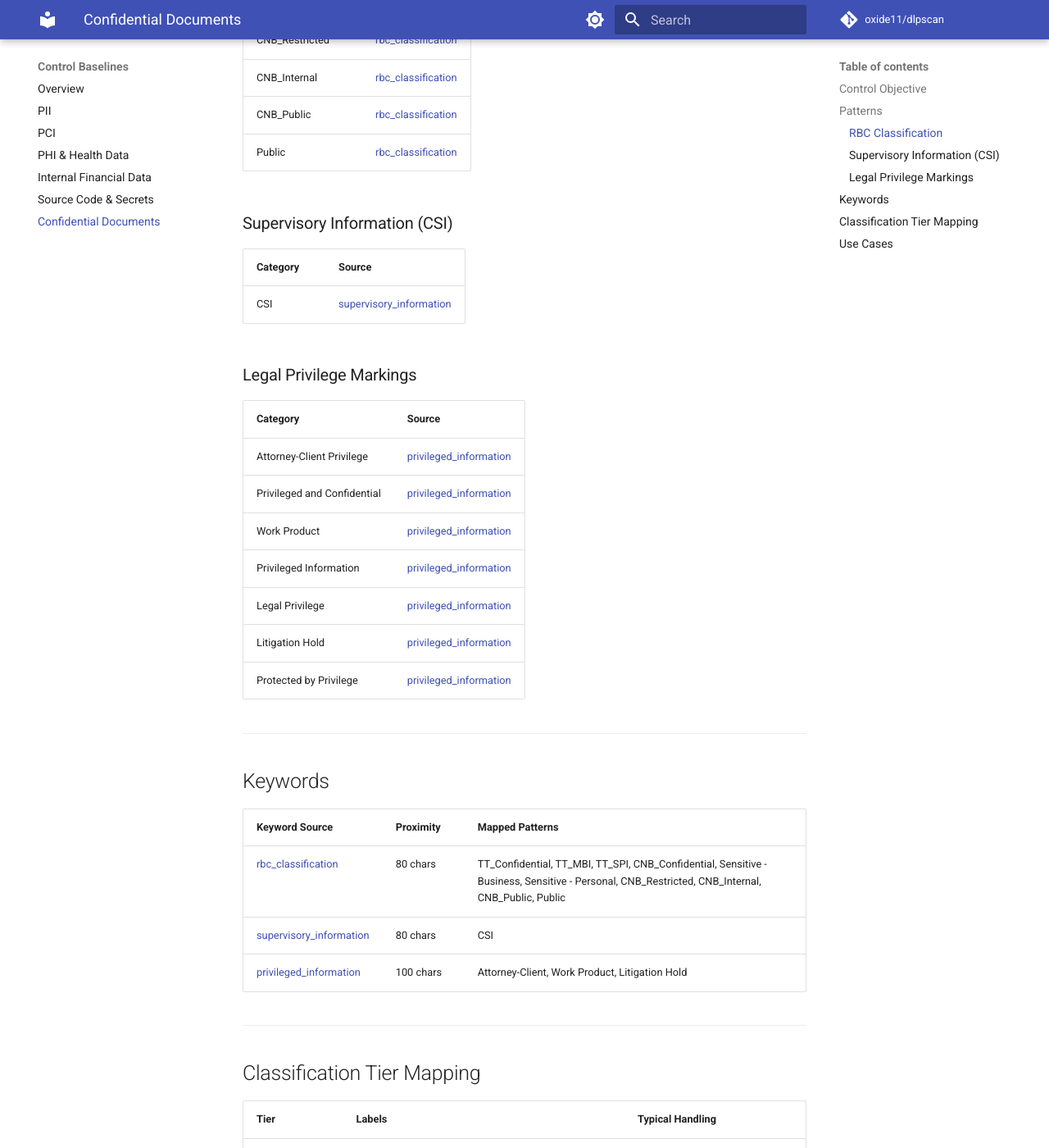
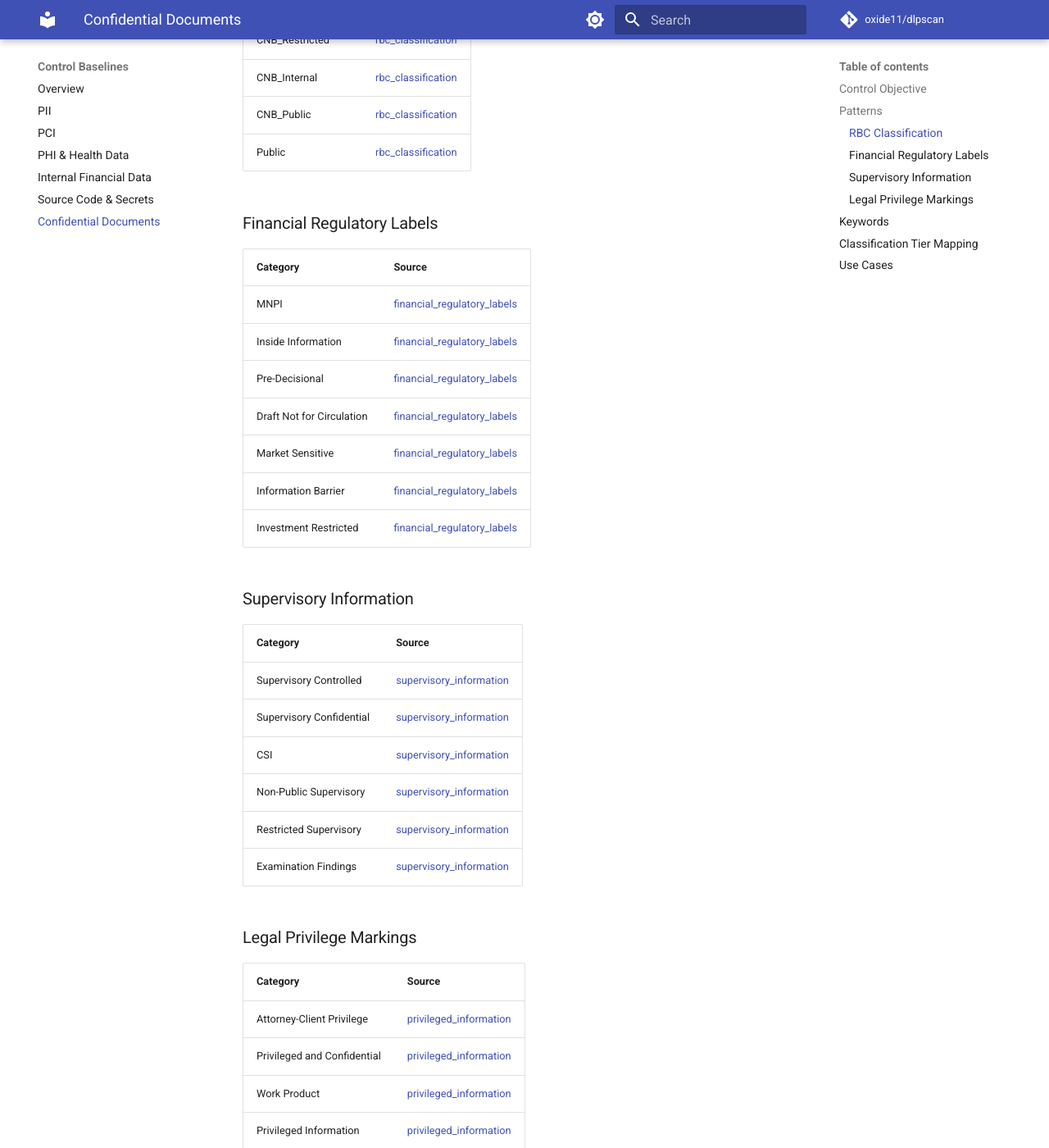
Before and after one commit to oxide11/dlpscan, an MkDocs documentation site: the page built from docs/baselines/confidential-documents.md, in a window 1280 px wide and 1400 px high, scrolled down 927 px. Shown: the whole window at 82% size. Built offline with MkDocs 1.6.1 and Material for MkDocs 9.7.7, drawn with Linux system fonts in a browser that asks for light colours; comment, search, counter and statistics services are not loaded; some of the changed text lies outside the part shown.

Commit message:
Restore financial regulatory and supervisory labels to confidential documents baseline
https://claude.ai/code/session_01PvEgYZKkv8c2QsHAQpHbim

```diff
--- a/docs/baselines/confidential-documents.md
+++ b/docs/baselines/confidential-documents.md
@@ -31,11 +31,28 @@ detecting content that has been explicitly marked as restricted.
 | CNB_Public | [rbc_classification](../patterns/generic/rbc_classification.md) |
 | Public | [rbc_classification](../patterns/generic/rbc_classification.md) |
 
-### Supervisory Information (CSI)
+### Financial Regulatory Labels
 
 | Category | Source |
 |----------|--------|
+| MNPI | [financial_regulatory_labels](../patterns/generic/financial_regulatory_labels.md) |
+| Inside Information | [financial_regulatory_labels](../patterns/generic/financial_regulatory_labels.md) |
+| Pre-Decisional | [financial_regulatory_labels](../patterns/generic/financial_regulatory_labels.md) |
+| Draft Not for Circulation | [financial_regulatory_labels](../patterns/generic/financial_regulatory_labels.md) |
+| Market Sensitive | [financial_regulatory_labels](../patterns/generic/financial_regulatory_labels.md) |
+| Information Barrier | [financial_regulatory_labels](../patterns/generic/financial_regulatory_labels.md) |
+| Investment Restricted | [financial_regulatory_labels](../patterns/generic/financial_regulatory_labels.md) |
+
+### Supervisory Information
+
+| Category | Source |
+|----------|--------|
+| Supervisory Controlled | [supervisory_information](../patterns/generic/supervisory_information.md) |
+| Supervisory Confidential | [supervisory_information](../patterns/generic/supervisory_information.md) |
 | CSI | [supervisory_information](../patterns/generic/supervisory_information.md) |
+| Non-Public Supervisory | [supervisory_information](../patterns/generic/supervisory_information.md) |
+| Restricted Supervisory | [supervisory_information](../patterns/generic/supervisory_information.md) |
+| Examination Findings | [supervisory_information](../patterns/generic/supervisory_information.md) |
 
 ### Legal Privilege Markings
 
@@ -56,7 +73,8 @@ detecting content that has been explicitly marked as restricted.
 | Keyword Source | Proximity | Mapped Patterns |
 |---------------|-----------|-----------------|
 | [rbc_classification](../keywords/generic/rbc_classification.md) | 80 chars | TT_Confidential, TT_MBI, TT_SPI, CNB_Confidential, Sensitive - Business, Sensitive - Personal, CNB_Restricted, CNB_Internal, CNB_Public, Public |
-| [supervisory_information](../keywords/generic/supervisory_information.md) | 80 chars | CSI |
+| [financial_regulatory_labels](../keywords/generic/financial_regulatory_labels.md) | 80 chars | MNPI, Inside Info, Market Sensitive |
+| [supervisory_information](../keywords/generic/supervisory_information.md) | 80 chars | Supervisory, CSI, Examination |
 | [privileged_information](../keywords/generic/privileged_information.md) | 100 chars | Attorney-Client, Work Product, Litigation Hold |
 
 ---
@@ -70,7 +88,7 @@ detecting content that has been explicitly marked as restricted.
 | **Confidential** | TT_Confidential, CNB_Confidential, Sensitive - Business, Sensitive - Personal | Need-to-know, encrypted storage |
 | **Highly Restricted** | TT_MBI, TT_SPI, CNB_Restricted | Strict access control, audit trail |
 | **Legally Protected** | Attorney-Client Privilege, Work Product, Litigation Hold | Legal department control, no external sharing |
-| **Regulatory** | CSI | Information barriers, regulatory compliance |
+| **Regulatory** | MNPI, CSI, Supervisory Controlled | Information barriers, regulatory compliance |
 
 ## Use Cases
 
```
